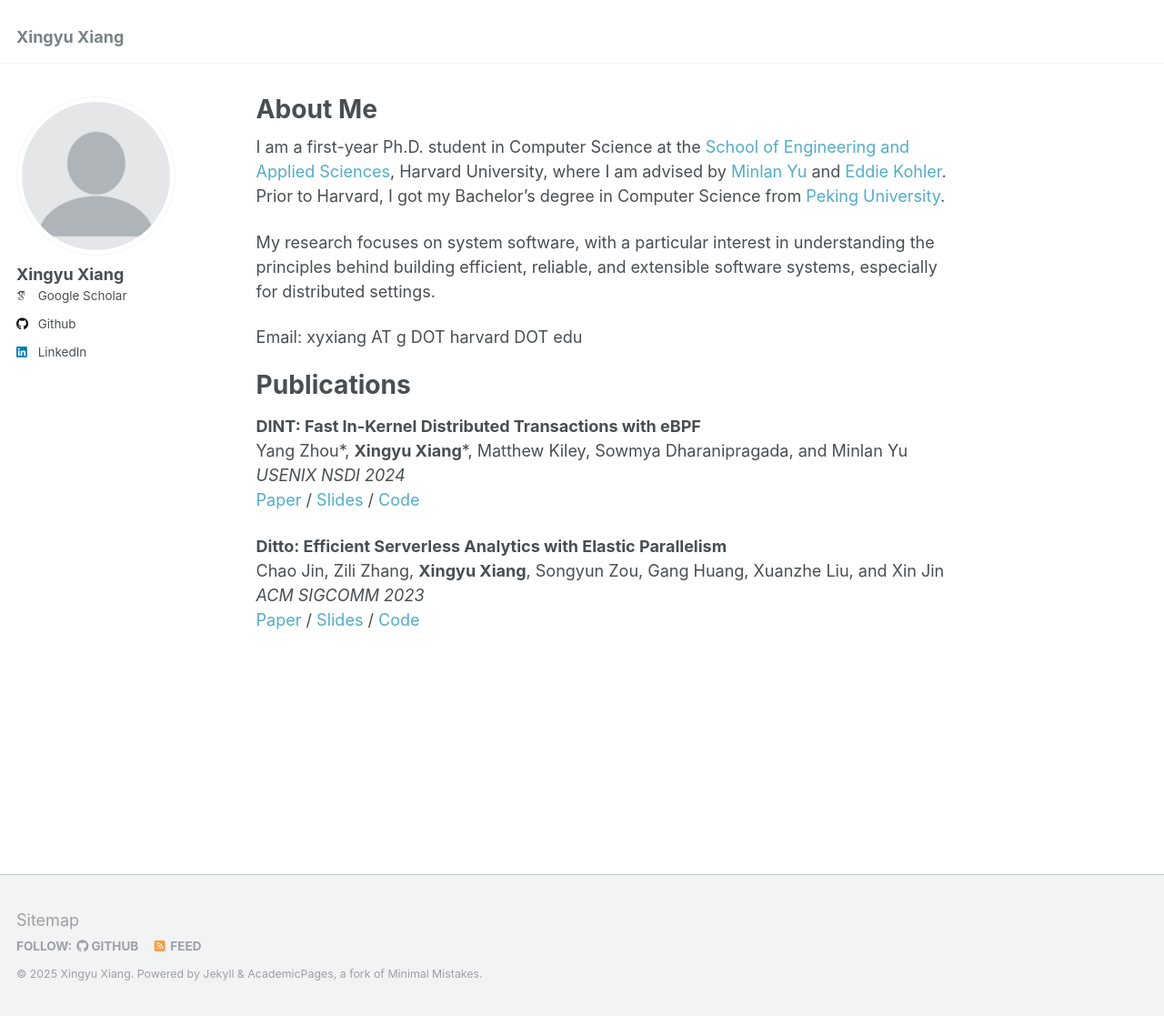
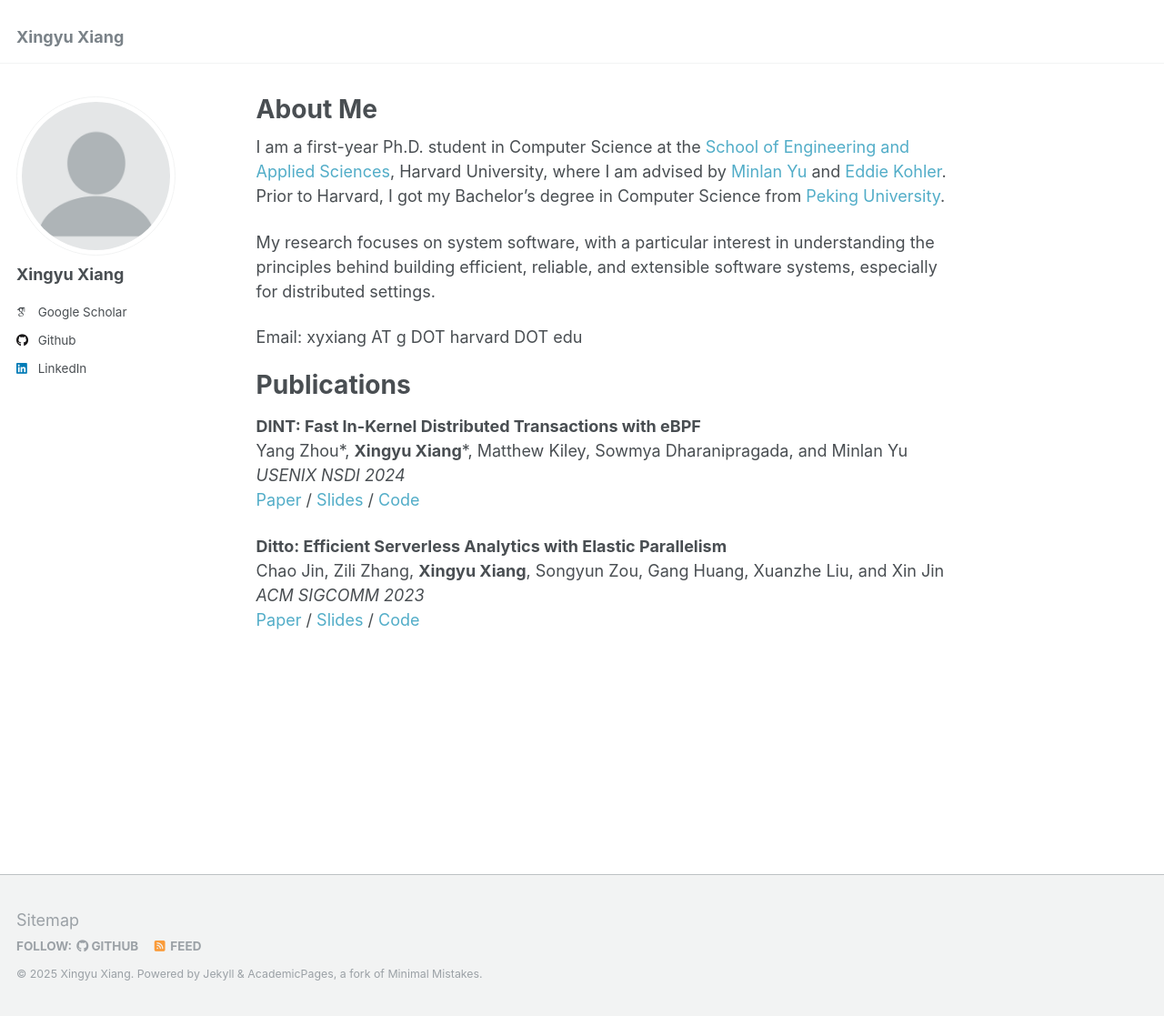
Before and after one commit to xyxiang7/xyxiang7.github.io, a Jekyll site: the page built from _pages/about.md, in a window 1280 px wide and 1117 px high. Shown: the whole window at 91% size. Built offline with Jekyll 4.4.1, drawn with Linux system fonts in a browser that asks for light colours; some web fonts are replaced.

Commit message:
Add new line

```diff
--- a/_includes/author-profile.html
+++ b/_includes/author-profile.html
@@ -15,7 +15,7 @@
   </div>
 
   <div class="author__content">
-    <h3 class="author__name">{{ author.name }}</h3>
+    <h3 class="author__name">{{ author.name }}</h3><br>
     {% if author.pronouns %}<p class="author__pronouns">{{ author.pronouns }}</p>{% endif %}
     {% if author.bio %}<p class="author__bio">{{ author.bio }}</p>{% endif %}
   </div>
```
